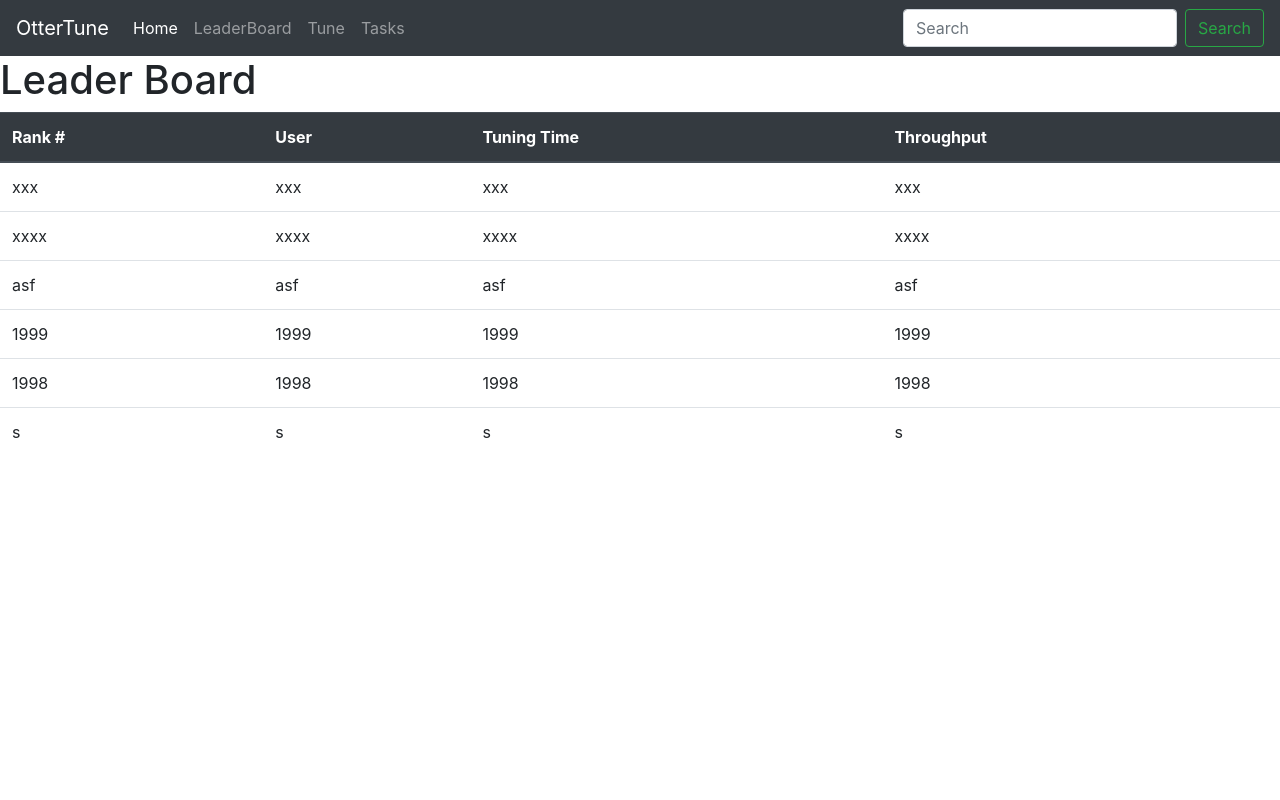
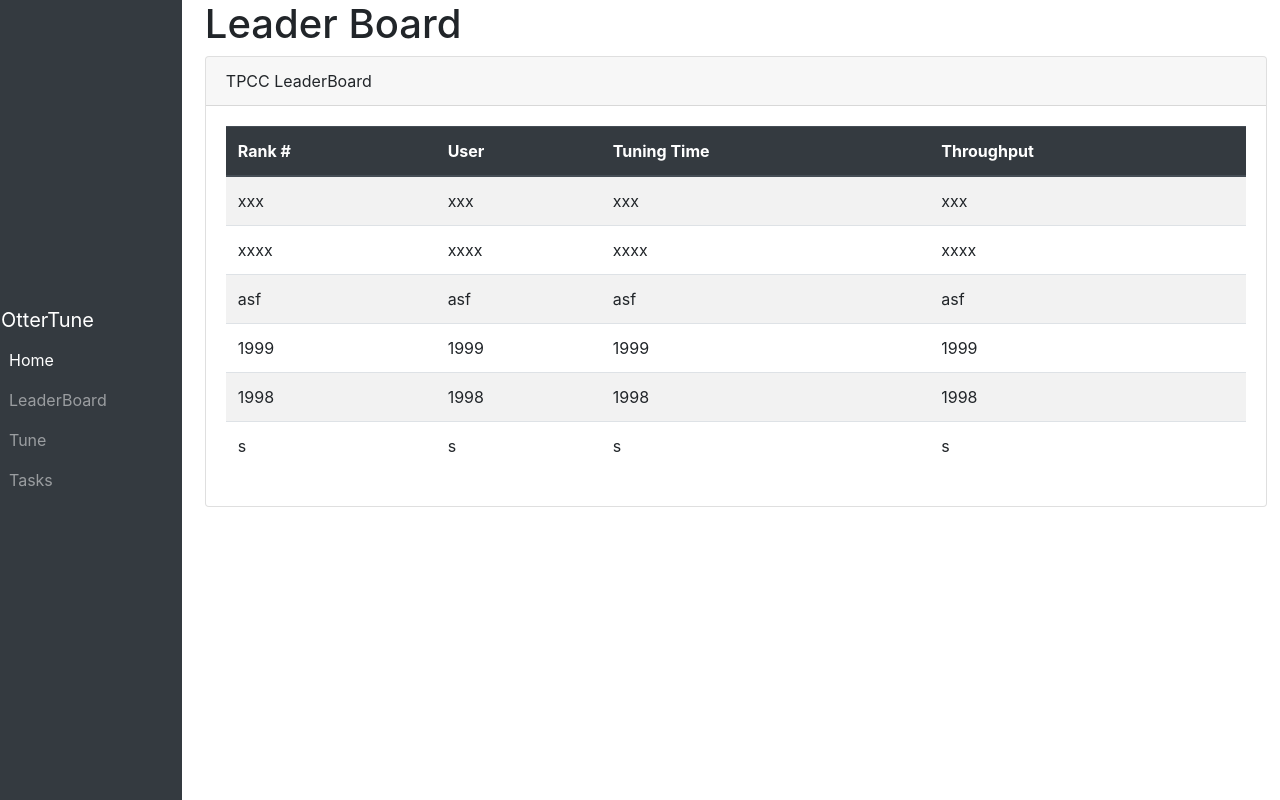
Before and after one commit to suafeng/ottertune-web-interface, a Django app: page /lead/ in a window 1280 px wide. Run offline with Django 3.2, Linux system fonts and the light colour scheme; data comes from the database, SQL or seed files in the repository; some libraries are stand-ins or nearby versions.

Commit message:
fix ottertune demo

```diff
--- a/mysite/templates/base.html
+++ b/mysite/templates/base.html
@@ -1,5 +1,26 @@
 <!DOCTYPE html>
+
+
 <html lang="en">
+
+<style type="text/css">
+.navbar-fixed-left {
+  width: 15%;
+  height: 100vh;
+  position: fixed;
+}
+
+.main-content {
+  width: 83%;
+  position: fixed;
+  right: 1%;
+}
+
+.navbar-nav > li{
+  width: 100%;
+}
+
+</style>
 
   <!-- Javascript imports -->
   <script type="text/javascript" src="/static/js/bootstrap.min.js"></script>
@@ -12,15 +33,25 @@
     <title>{% block title %}OtterTune Demo{% endblock %}</title>
   </head>
 
-  <nav class="navbar navbar-expand-lg navbar-dark bg-dark">
-    <a class="navbar-brand" href="#">OtterTune</a>
 
-    <div class="collapse navbar-collapse" id="navbarNav">
-      <ul class="navbar-nav">
+  <body>
+
+<div class="row">
+
+  <nav class="navbar navbar-expand-lg navbar-dark bg-dark navbar-fixed-left">
+    <!--a class="navbar-brand" href="#">OtterTune</a-->
+
+    <!--div class="collapse navbar-collapse" id="navbar-->
+
+
+      <ul class="nav navbar-nav">
+        <li>
+          <a class="navbar-brand" href="#">OtterTune</a>
+        </li>
         <li class="nav-item active">
           <a class="nav-link" href="#">Home<span class="sr-only">(current)</span></a>
         </li>
-        <li class="nav-item">
+        <li class="nav-item" >
           <a class="nav-link" href="/lead/">LeaderBoard</a>
         </li>
         <li class="nav-item">
@@ -30,17 +61,19 @@
           <a class="nav-link" href="#">Tasks</a>
         </li>
       </ul>
-    </div>
 
 
-    <form class="form-inline">
+    <!--/div-->
+
+
+    <!--form class="form-inline">
       <input class="form-control mr-sm-2" type="search" placeholder="Search" aria-label="Search">
       <button class="btn btn-outline-success my-2 my-sm-0" type="submit">Search</button>
-    </form>
+    </form-->
 
   </nav>
 
-  <body>
+
     <!--header>
       {% if user.is_authenticated %}
         <a href="{% url 'logout' %}">logout</a>
@@ -49,9 +82,16 @@
       {% endif %}
       <hr>
     </header-->
+
+
     <main>
       {% block content %}
       {% endblock %}
     </main>
+
+</div>
+
   </body>
+
+
 </html>
--- a/mysite/templates/lead.html
+++ b/mysite/templates/lead.html
@@ -1,9 +1,17 @@
 {% extends 'base.html' %}
 
 {% block content %}
+
+<div class="main-content">
+
   <h1>Leader Board</h1>
 
-<table class="table">
+  <div class="card">
+    <div class="card-header">
+      TPCC LeaderBoard
+    </div>
+    <div class="card-body">
+      <table class="table table-striped ">
         <thead class="thead-dark">
           <tr>
             <th scope="col">Rank #</th>
@@ -22,8 +30,11 @@
             <td>{{ user.username }}</td>
           </tr>
           {% endfor %}
-
         </tbody>
       </table>
+    </div>
+  </div>
+
+</div>
 
 {% endblock %}
```
Also changed, not shown: mysite/templates/select.html (+8 -4 lines). Lines whose indentation alone changed are shown as unchanged.
